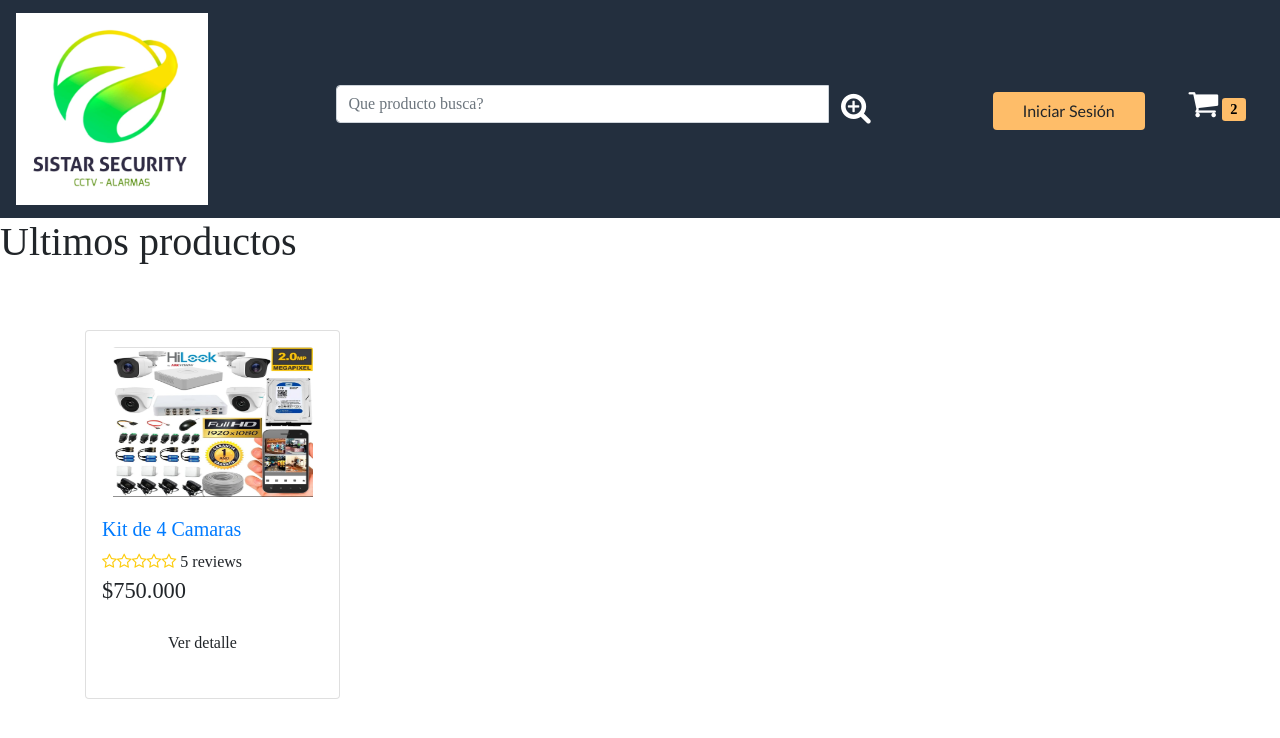
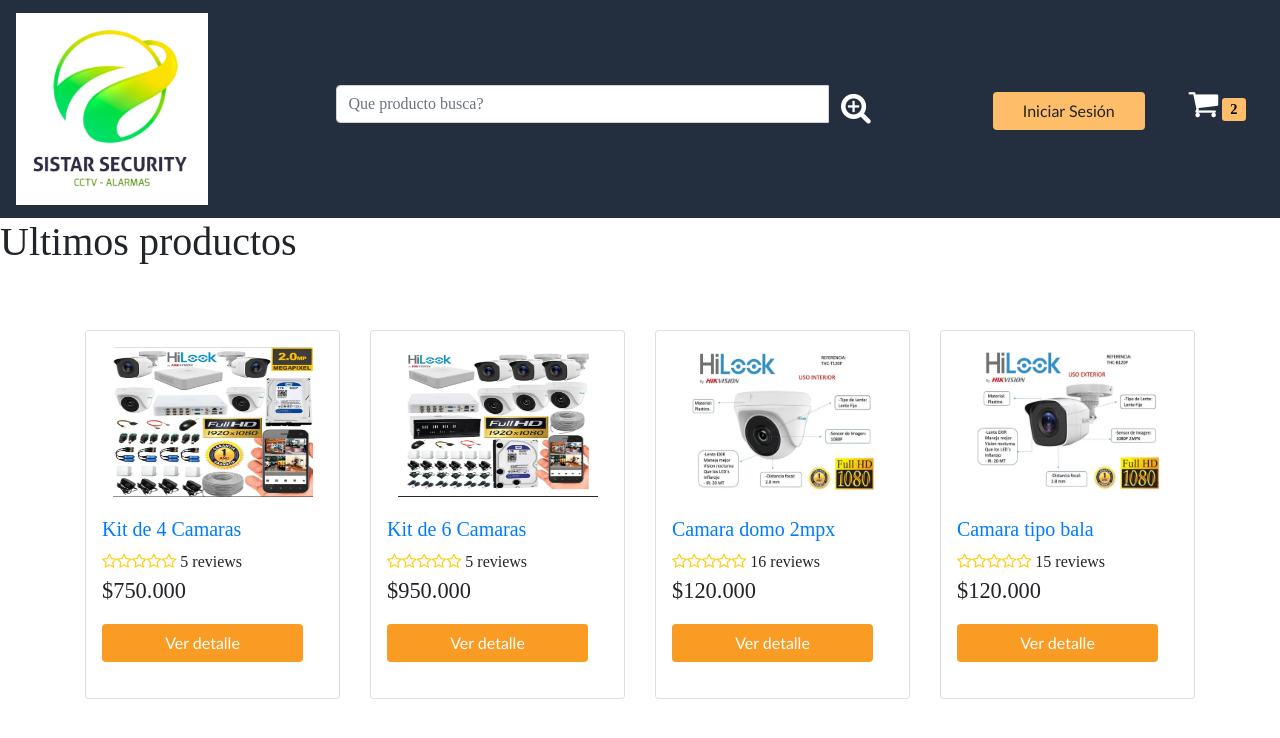
Before and after one commit to Armandorace/TiendaVirtualJireth, a React (Create React App) app in the folder front/: page / in a window 1280 px wide. Shown: the top 738 px of the page. Built offline with nearby package versions, Linux system fonts and the light colour scheme; the HTML template or start-up script is replaced by a standard one; a web font is replaced by a local one.

Commit message:
add most product
Add most product

```diff
--- a/front/src/components/Home.js
+++ b/front/src/components/Home.js
@@ -7,6 +7,7 @@
 
         <section id="productos" className='container mt-5'>
           <div className='row'>
+            {/*producto 1*/}
             <div className='col-sm-12 col-md6 col-lg-3 my-3'>
               <div className='card p-3 rounded'>
                 <img className='card-img-top mx-auto' src='./images/kit4.jpeg' alt='Kit de 4 Camaras'></img>
@@ -18,7 +19,64 @@
                     </div>
                     <span id='No_de_opiniones'> 5 reviews</span>
                   </div>
-                  <p className='card-text'>$750.000</p><a href='http://localhost:3000' id="ver_producto" className='btn btn-block'>
+                  <p className='card-text'>$750.000</p><a href='http://localhost:3000' id="view_btn" className='btn btn-block'>
+                    Ver detalle
+                  </a>
+                </div>
+              </div>
+            </div>
+            {/*producto 2 */}
+
+            <div className='col-sm-12 col-md6 col-lg-3 my-3'>
+              <div className='card p-3 rounded'>
+                <img className='card-img-top mx-auto' src='./images/kit6.jpeg' alt='Kit de 6 Camaras'></img>
+                <div className='card-body d-flex flex-column'>
+                  <h5 id='titulo_producto'><a href='http://localhost:3000'>Kit de 6 Camaras</a></h5>
+                  <div className='rating mt-auto'>
+                    <div className='rating-outer'>
+                      <div className='rating-inner'></div>
+                    </div>
+                    <span id='No_de_opiniones'> 5 reviews</span>
+                  </div>
+                  <p className='card-text'>$950.000</p><a href='http://localhost:3000' id="view_btn" className='btn btn-block'>
+                    Ver detalle
+                  </a>
+                </div>
+              </div>
+            </div>
+            {/*producto 3 */}
+
+            <div className='col-sm-12 col-md6 col-lg-3 my-3'>
+              <div className='card p-3 rounded'>
+                <img className='card-img-top mx-auto' src='./images/domo.jpeg' alt='Camara domo 2mpx'></img>
+                <div className='card-body d-flex flex-column'>
+                  <h5 id='titulo_producto'><a href='http://localhost:3000'>Camara domo 2mpx</a></h5>
+                  <div className='rating mt-auto'>
+                    <div className='rating-outer'>
+                      <div className='rating-inner'></div>
+                    </div>
+                    <span id='No_de_opiniones'> 16 reviews</span>
+                  </div>
+                  <p className='card-text'>$120.000</p><a href='http://localhost:3000' id="view_btn" className='btn btn-block'>
+                    Ver detalle
+                  </a>
+                </div>
+              </div>
+            </div>
+            {/*producto 4 */}
+
+            <div className='col-sm-12 col-md6 col-lg-3 my-3'>
+              <div className='card p-3 rounded'>
+                <img className='card-img-top mx-auto' src='./images/bala.jpeg' alt='Camara tipo bala'></img>
+                <div className='card-body d-flex flex-column'>
+                  <h5 id='titulo_producto'><a href='http://localhost:3000'>Camara tipo bala</a></h5>
+                  <div className='rating mt-auto'>
+                    <div className='rating-outer'>
+                      <div className='rating-inner'></div>
+                    </div>
+                    <span id='No_de_opiniones'> 15 reviews</span>
+                  </div>
+                  <p className='card-text'>$120.000</p><a href='http://localhost:3000' id="view_btn" className='btn btn-block'>
                     Ver detalle
                   </a>
                 </div>
```
